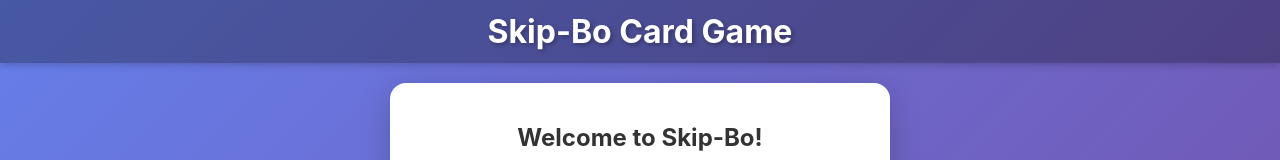
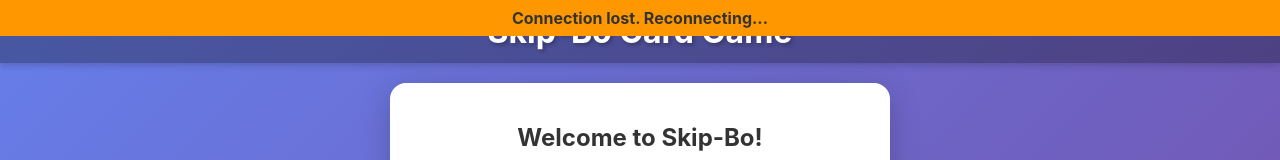
Before and after one commit to s1ryx/skipbo, a React (Create React App) app in the folder client/: page / in a window 1280 px wide. Shown: the top 160 px of the page. Built offline with nearby package versions, Linux system fonts and the light colour scheme; no server answers.

Commit message:
feat: add ConnectionStatus component
Tracks socket connection state in useGameConnection and displays a
yellow banner when the connection is lost. Socket.IO handles automatic
reconnection; the banner disappears when the connection is restored.

```diff
--- a/client/src/App.css
+++ b/client/src/App.css
@@ -43,6 +43,34 @@
   }
 }
 
+.connection-status.disconnected {
+  position: fixed;
+  top: 0;
+  left: 0;
+  right: 0;
+  background-color: var(--color-warning, #f0ad4e);
+  color: #333;
+  text-align: center;
+  padding: 8px;
+  font-weight: bold;
+  z-index: 1100;
+}
+
+.error-boundary {
+  text-align: center;
+  padding: 40px;
+}
+
+.error-boundary h2 {
+  margin-bottom: 16px;
+}
+
+.error-boundary button {
+  margin: 8px;
+  padding: 10px 20px;
+  cursor: pointer;
+}
+
 .loading {
   display: flex;
   justify-content: center;
--- a/client/src/App.js
+++ b/client/src/App.js
@@ -1,5 +1,6 @@
 import React, { useState, useEffect } from 'react';
 import './App.css';
+import ConnectionStatus from './components/ConnectionStatus';
 import ErrorBoundary from './components/ErrorBoundary';
 import GameBoard from './components/GameBoard';
 import Lobby from './components/Lobby';
@@ -44,6 +45,7 @@
     roomId,
     inLobby,
     error,
+    isConnected,
     chatMessages,
     createRoom,
     joinRoom,
@@ -69,6 +71,7 @@
         <h1>{t('app.title')}</h1>
       </header>
 
+      <ConnectionStatus isConnected={isConnected} />
       {error && <div className="error-message">{t(error)}</div>}
 
       {inLobby ? (
--- /dev/null
+++ b/client/src/components/ConnectionStatus.js
@@ -0,0 +1,16 @@
+import React from 'react';
+import { useTranslation } from '../i18n';
+
+function ConnectionStatus({ isConnected }) {
+  const { t } = useTranslation();
+
+  if (isConnected) return null;
+
+  return (
+    <div className="connection-status disconnected">
+      {t('connection.disconnected')}
+    </div>
+  );
+}
+
+export default ConnectionStatus;
--- a/client/src/i18n/de.json
+++ b/client/src/i18n/de.json
@@ -107,6 +107,8 @@
   "error.onlyHostCanStart": "Nur der Gastgeber kann das Spiel starten",
   "error.serverFull": "Server ist voll",
 
+  "connection.disconnected": "Verbindung verloren. Erneut verbinden...",
+
   "language.en": "English",
   "language.de": "Deutsch",
   "language.tr": "Türkçe"
--- a/client/src/i18n/en.json
+++ b/client/src/i18n/en.json
@@ -107,6 +107,8 @@
   "error.onlyHostCanStart": "Only the host can start the game",
   "error.serverFull": "Server is full",
 
+  "connection.disconnected": "Connection lost. Reconnecting...",
+
   "language.en": "English",
   "language.de": "Deutsch",
   "language.tr": "Türkçe"
--- a/client/src/i18n/tr.json
+++ b/client/src/i18n/tr.json
@@ -107,6 +107,8 @@
   "error.onlyHostCanStart": "Sadece oda sahibi oyunu başlatabilir",
   "error.serverFull": "Sunucu dolu",
 
+  "connection.disconnected": "Bağlantı kesildi. Yeniden bağlanılıyor...",
+
   "language.en": "English",
   "language.de": "Deutsch",
   "language.tr": "Türkçe"
--- a/client/src/useGameConnection.js
+++ b/client/src/useGameConnection.js
@@ -9,6 +9,7 @@
   const [roomId, setRoomId] = useState(null);
   const [inLobby, setInLobby] = useState(true);
   const [error, setError] = useState(null);
+  const [isConnected, setIsConnected] = useState(false);
   const [rematchVotes, setRematchVotes] = useState([]);
   const [rematchStockpileSize, setRematchStockpileSize] = useState(null);
   const [chatMessages, setChatMessages] = useState(() => {
@@ -58,6 +59,7 @@
       onConnect: (connectionId) => {
         connectionIdRef.current = connectionId;
         setPlayerId(connectionId);
+        setIsConnected(true);
 
         const savedSession = sessionStorage.getItem('skipBoSession');
         if (savedSession) {
@@ -69,7 +71,9 @@
           }
         }
       },
-      onDisconnect: () => {},
+      onDisconnect: () => {
+        setIsConnected(false);
+      },
       onMessage: (event, data) => {
         const handler = handlers[event];
         if (handler) handler(data);
@@ -150,6 +154,7 @@
     roomId,
     inLobby,
     error,
+    isConnected,
     chatMessages,
     createRoom,
     joinRoom,
```
